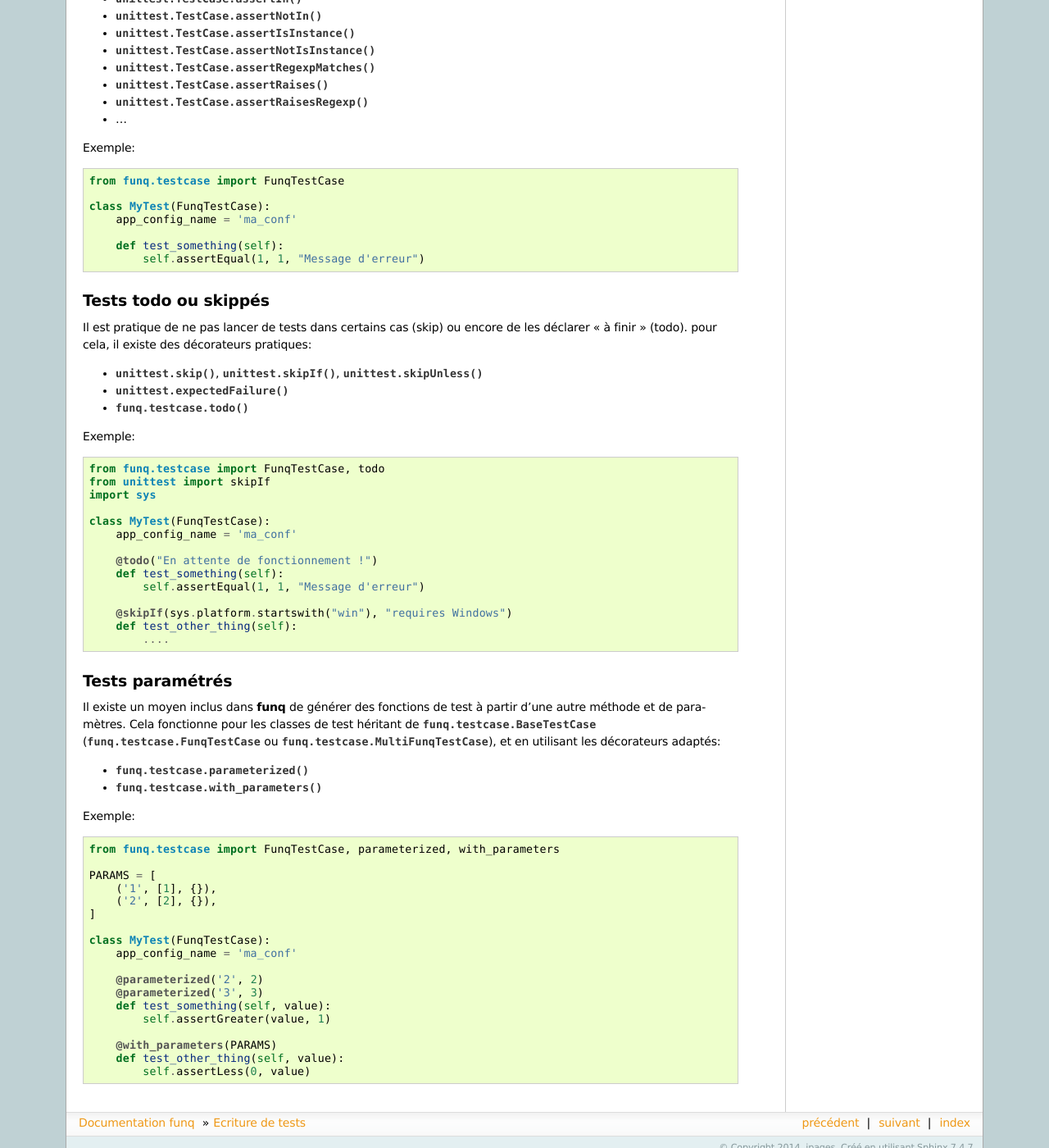
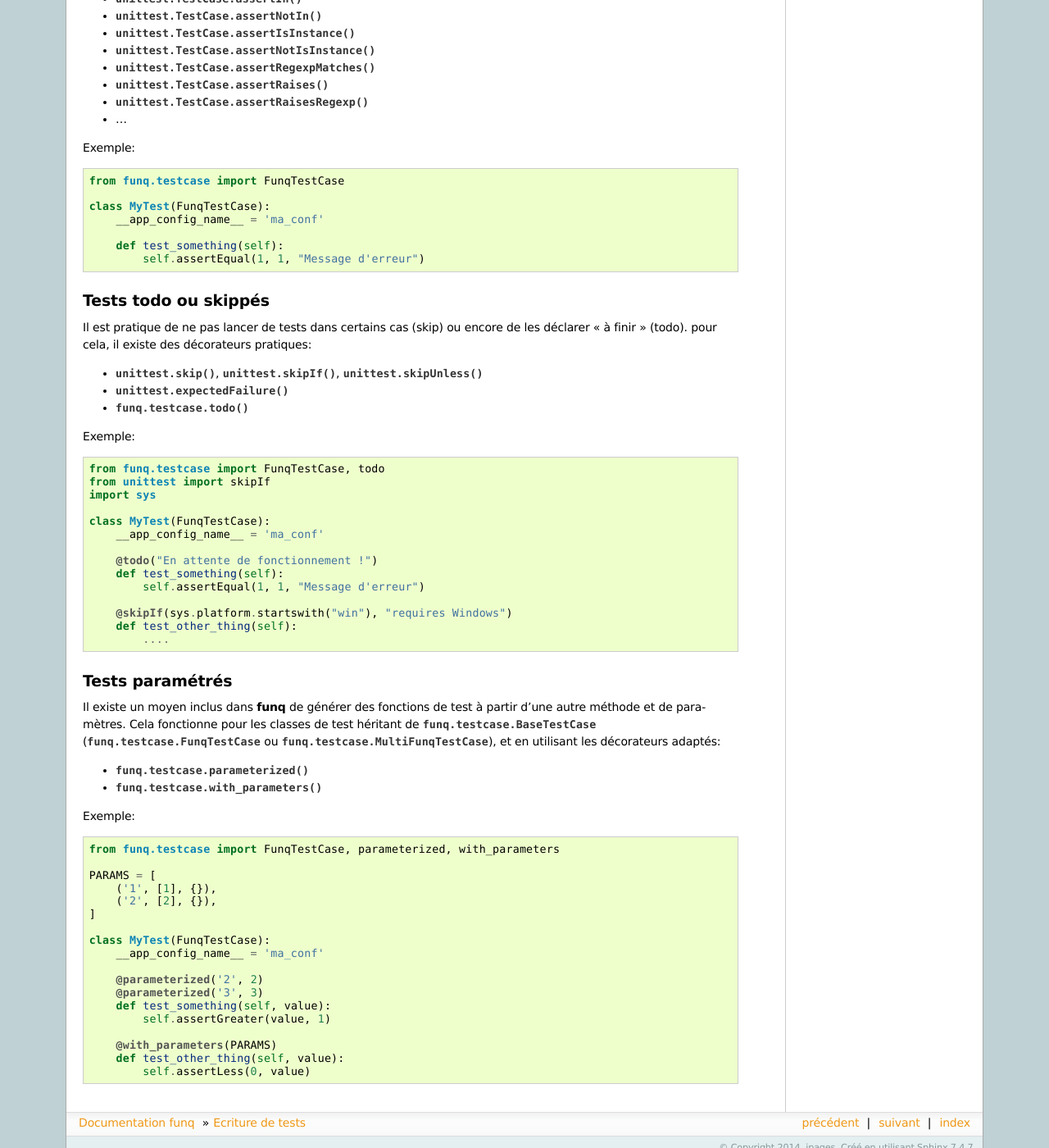
Before and after one commit to parkouss/funq, a Sphinx documentation site: the page built from py/doc/writing_tests.rst, in a window 1280 px wide and 1400 px high, scrolled down 996 px. Shown: the whole window at 82% size. Built offline with Sphinx 7.4.7, drawn with Linux system fonts in a browser that asks for light colours; the version number could not be read and is left out; some of the changed text lies outside the part shown.

```diff
--- a/py/doc/localise_widget.rst
+++ b/py/doc/localise_widget.rst
@@ -65,7 +65,7 @@ Voici un exemple d'utilisation::
   from funq.testcase import FunqTestCase
 
   class MyTestCase(FunqTestCase):
-      app_config_name = 'applitest'
+      __app_config_name__ = 'applitest'
 
       def test_mon_premier_test(self):
           # ecriture du dump dans le fichier "dump.json"
--- a/py/doc/multi_conf.rst
+++ b/py/doc/multi_conf.rst
@@ -26,7 +26,7 @@ Maintenant, voyons le code de test::
 
   class MyTestCase(MultiFunqTestCase):
       # recuperation des configs voulues
-      app_config_names = ('applitest', 'applitest2')
+      __app_config_names__ = ('applitest', 'applitest2')
 
       def test_mon_premier_test(self):
           # les objets FunqClient seront accessibles avec un dictionnaire:
@@ -40,7 +40,7 @@ Maintenant, voyons le code de test::
   seule application::
 
    - utilisation de la classe :class:`funq.testcase.MultiFunqTestCase`
-   - utilisation de **app_config_names** au lieu de **app_config_name**
+   - utilisation de **__app_config_names__** au lieu de **__app_config_name__**
    - **self.funq** devient un dictionnaire dont la clé est le nom de la
      configuration est la valeur l'instance de :class:`funq.client.FunqClient`
      associée.
--- a/py/doc/tutorial_test_1.py
+++ b/py/doc/tutorial_test_1.py
@@ -12,7 +12,7 @@ import time
 
 class MyTestCase(FunqTestCase):
     # recuperation de la config adéquate pour l'application concernée
-    app_config_name = 'applitest'
+    __app_config_name__ = 'applitest'
 
     def test_mon_premier_test(self):
         """
--- a/py/doc/tutorial_test_widgets.py
+++ b/py/doc/tutorial_test_widgets.py
@@ -11,7 +11,7 @@ from funq.client import FunqError
 
 class TestCase2(FunqTestCase):
     # recuperation de la config adéquate pour l'application concernée
-    app_config_name = 'applitest'
+    __app_config_name__ = 'applitest'
 
     def test_libelle_btn_test(self):
         """
--- a/py/doc/user_api/funqclient.rst
+++ b/py/doc/user_api/funqclient.rst
@@ -12,7 +12,7 @@ Exemple::
   from funq.testcase import FunqTestCase
 
   class MonTestCase(FunqTestCase):
-      app_config_name = 'ma_conf'
+      __app_config_name__ = 'ma_conf'
 
       def test_qquechose(self):
           """Documentation de la fonction"""
--- a/py/doc/writing_tests.rst
+++ b/py/doc/writing_tests.rst
@@ -27,7 +27,7 @@ Exemple:
       """
       Une classe de test.
       """
-      app_config_name = 'ma_conf'
+      __app_config_name__ = 'ma_conf'
 
       def test_something(self):
           """
@@ -68,7 +68,7 @@ Exemple::
   from funq.testcase import FunqTestCase
 
   class MyTest(FunqTestCase):
-      app_config_name = 'ma_conf'
+      __app_config_name__ = 'ma_conf'
 
       def test_something(self):
           self.assertEqual(1, 1, "Message d'erreur")
@@ -90,7 +90,7 @@ Exemple::
   import sys
 
   class MyTest(FunqTestCase):
-      app_config_name = 'ma_conf'
+      __app_config_name__ = 'ma_conf'
 
       @todo("En attente de fonctionnement !")
       def test_something(self):
@@ -121,7 +121,7 @@ Exemple::
   ]
 
   class MyTest(FunqTestCase):
-      app_config_name = 'ma_conf'
+      __app_config_name__ = 'ma_conf'
 
       @parameterized('2', 2)
       @parameterized('3', 3)
```
Also changed, not shown: 4 other files.
